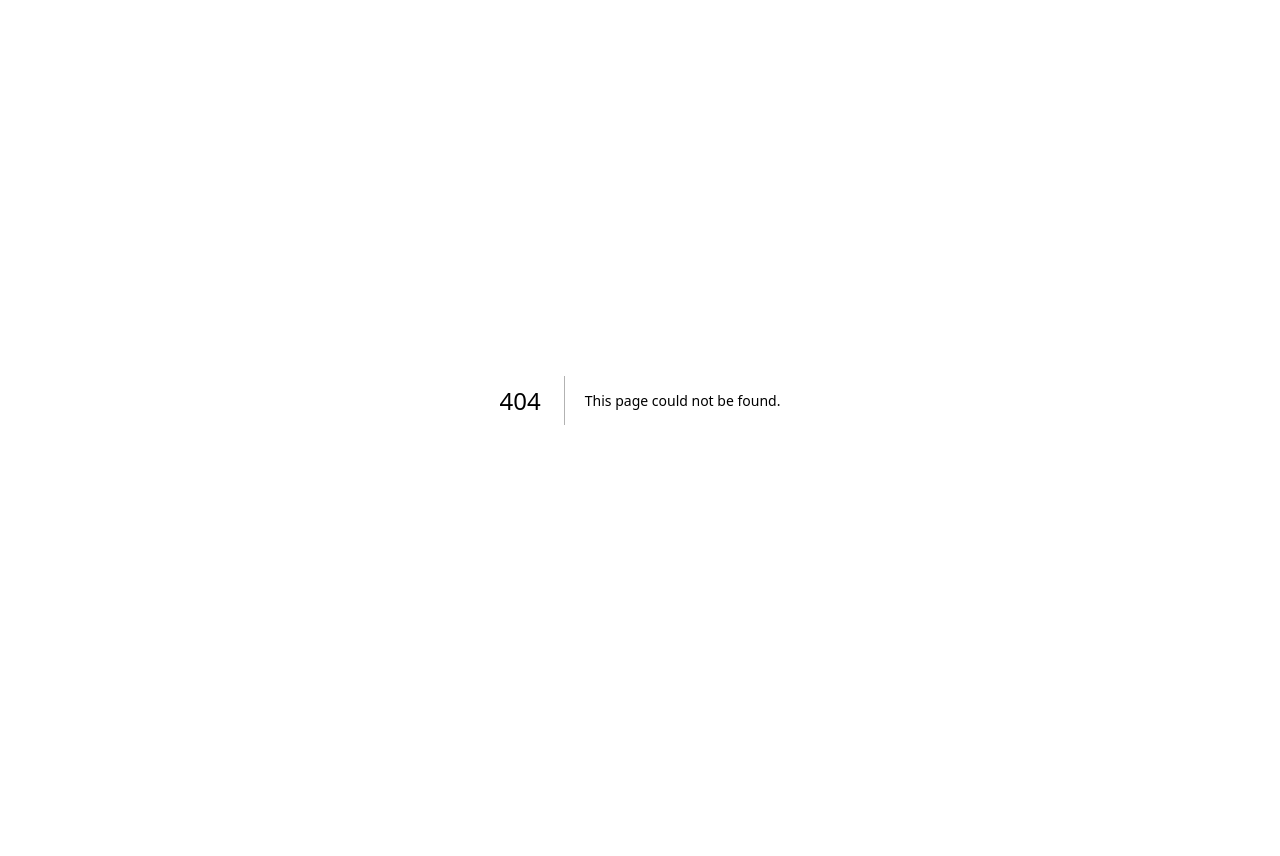
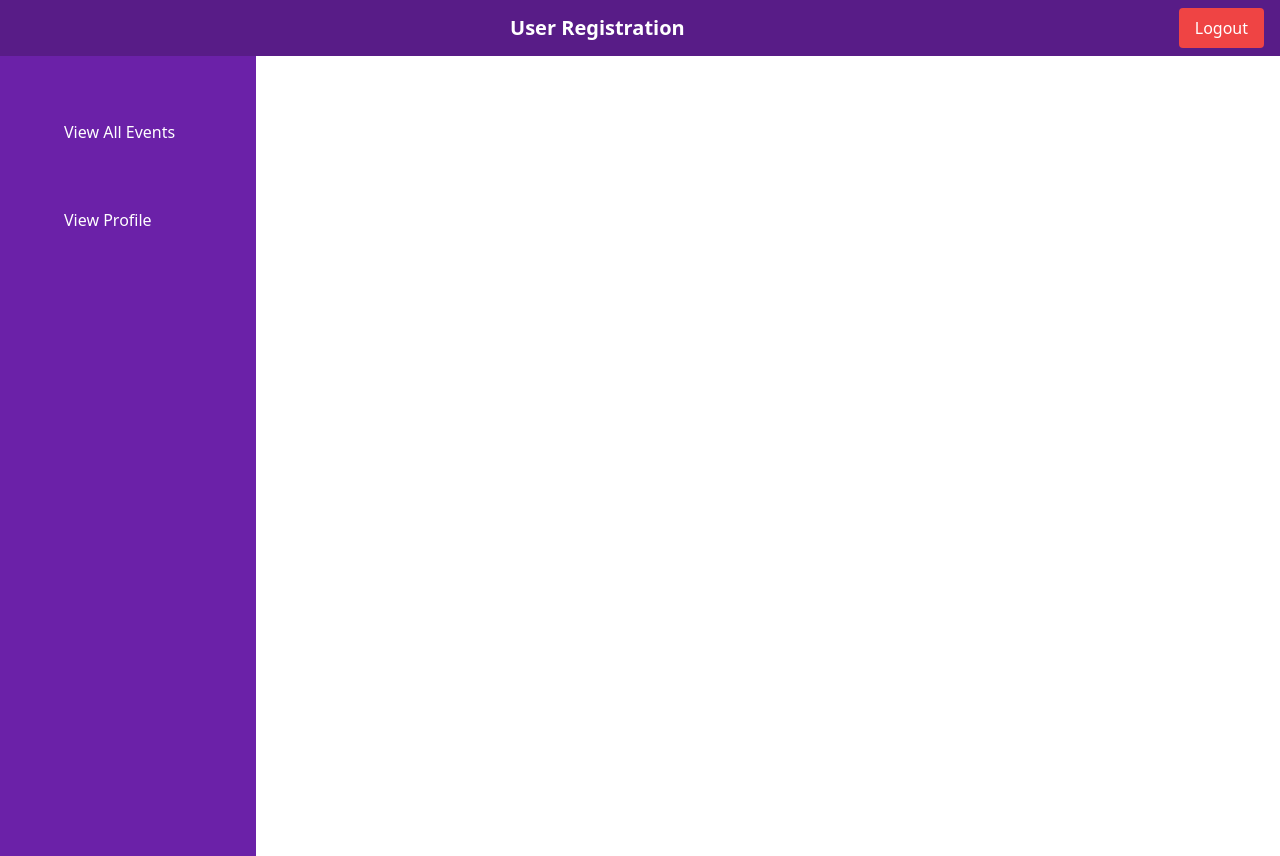
Before and after one commit to saurabhnative/eventmanagementfrontend, a Next.js app: page /users/profile in a window 1280 px wide. Before the commit this address had no page. Before the commit the page ends 800 px from the top, so only its background shows below. Built offline with nearby package versions, Linux system fonts and the light colour scheme; no server answers.

Commit message:
User profile added

```diff
--- a/src/components/events/eventCreate.js
+++ b/src/components/events/eventCreate.js
@@ -1,6 +1,6 @@
 import React, { useState } from 'react';
 import api from '../../utils/apiClient';
-
+import { toast } from 'react-toastify';
 const EventForm = () => {
   const [title, setTitle] = useState('');
   const [description, setDescription] = useState('');
@@ -33,9 +33,11 @@ const EventForm = () => {
         imageURL,
       });
       console.log('Event created successfully:', response.data);
+      toast.success('Event created successfully');
     } catch (error) {
-      console.error('Error creating event:', error.response.data);
+      console.error('Error creating event:', error && error.data);
       // Handle the error appropriately
+      toast.error('Error creating event. Please try again.');
     }
   };
 
--- a/src/components/events/eventListing.js
+++ b/src/components/events/eventListing.js
@@ -14,6 +14,7 @@ const EventListing = (props) => {
         setIsLoading(false);
       } catch (error) {
         console.error(error);
+        setIsLoading(false);
       }
     };
 
--- /dev/null
+++ b/src/components/users/layout.js
@@ -0,0 +1,23 @@
+import React from 'react';
+import Sidebar from './sidebar';
+import Header from './userHeader';
+import 'react-toastify/dist/ReactToastify.css';
+import { ToastContainer } from 'react-toastify';
+
+const Layout = ({ children }) => {
+  return (
+    <div>
+      <Header />
+      <div className="flex">
+        <Sidebar />
+        <main className="flex-1">
+          {/* Main content */}
+          {children}
+        </main>
+        <ToastContainer />
+      </div>
+    </div>
+  );
+};
+
+export default Layout;
--- /dev/null
+++ b/src/components/users/sidebar.js
@@ -0,0 +1,30 @@
+import React from 'react';
+import { useRouter } from 'next/router';
+
+const Sidebar = () => {
+  const router = useRouter();
+  return (
+    <div className="bg-purple-800 text-white h-screen w-64 flex flex-col justify-between">
+      {/* Sidebar content */}
+      <nav className="p-12">
+        {/* Sidebar links */}
+        <ul className="p-4">
+          <li className="mb-8" onClick={() => router.push('/users')}>
+            <a href="#" className="text-white hover:text-gray-200">
+              View All Events
+            </a>
+          </li>
+        </ul>
+        <ul className="p-4">
+          <li className="mb-8" onClick={() => router.push('/users/profile')}>
+            <a href="#" className="text-white hover:text-gray-200">
+              View Profile
+            </a>
+          </li>
+        </ul>
+      </nav>
+    </div>
+  );
+};
+
+export default Sidebar;
--- /dev/null
+++ b/src/components/users/userHeader.js
@@ -0,0 +1,34 @@
+import React, { useEffect, useState } from 'react';
+
+import { useRouter } from 'next/router';
+
+const Header = () => {
+  const router = useRouter();
+
+  // Handle logout functionality
+  const handleLogout = async () => {
+    // Implement logout logic here
+    // ...
+    localStorage.clear();
+    router.push('/');
+  };
+
+  return (
+    <header className="flex items-center justify-between px-4 py-2 bg-purple-900 text-white">
+      <div className="flex items-center space-x-4 w-full justify-center text-center">
+        <a className="text-xl font-bold">User Registration</a>
+      </div>
+
+      <div className="flex items-center space-x-4">
+        <div
+          onClick={handleLogout}
+          className="px-4 py-2 text-white bg-red-500 rounded hover:bg-red-600"
+        >
+          Logout
+        </div>
+      </div>
+    </header>
+  );
+};
+
+export default Header;
--- a/src/pages/users/index.js
+++ b/src/pages/users/index.js
@@ -1,7 +1,7 @@
 // pages/events/index.js
 import { useEffect } from 'react';
 import EventListing from '../../components/events/eventListing';
-import Layout from '../../components/events/layout';
+import Layout from '../../components/users/layout';
 import '../events/events.css';
 
 const UsersPage = () => {
--- /dev/null
+++ b/src/pages/users/profile.js
@@ -0,0 +1,18 @@
+import React, { useEffect } from 'react';
+import Layout from '../../components/users/layout';
+function Profile() {
+  useEffect(() => {
+    require('@passageidentity/passage-elements/passage-profile');
+  }, []);
+  return (
+    <Layout>
+      <div className="text-purple-600">
+        <passage-profile
+          app-id={process.env.NEXT_PUBLIC_PASSAGE_ID_USER}
+        ></passage-profile>
+      </div>
+    </Layout>
+  );
+}
+
+export default Profile;
```
